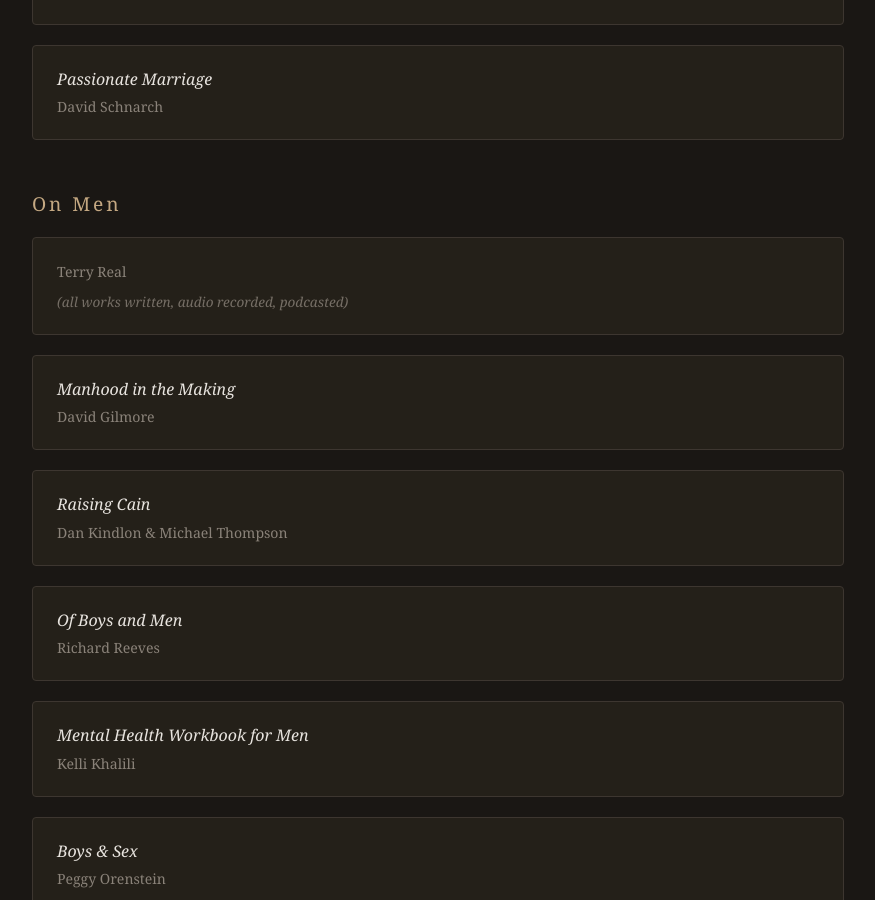
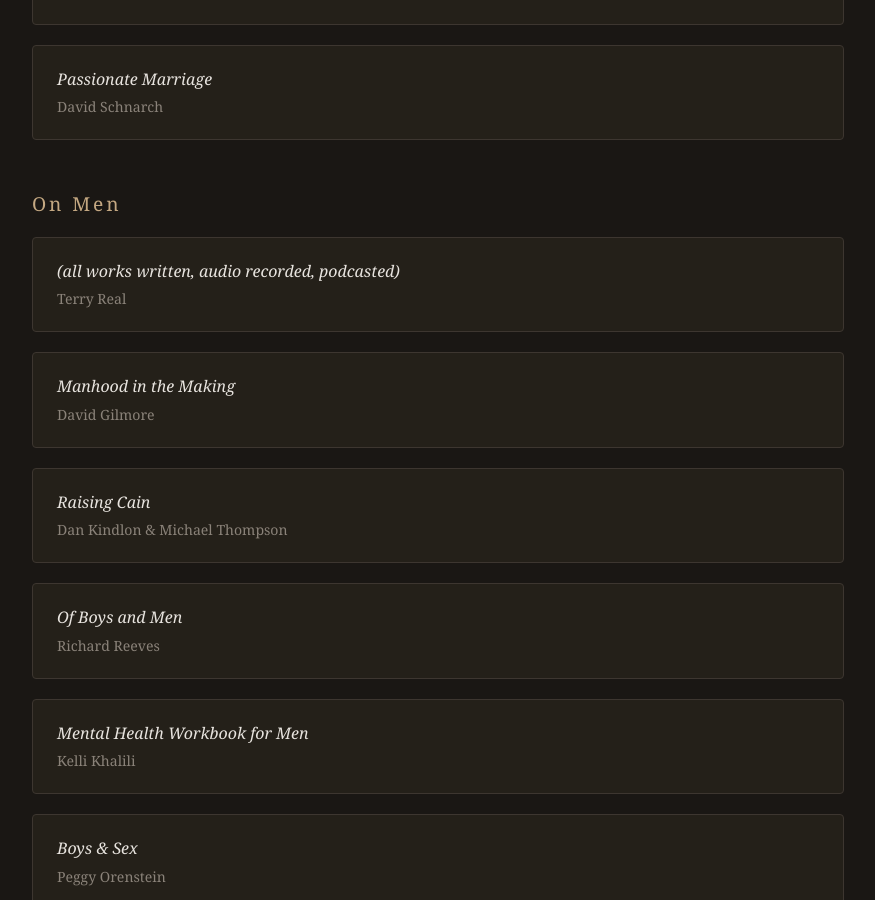
Before and after one commit to geosh5676/geosh5676.github.io, a Jekyll site: the page readings.html, which Jekyll copies as it is, in a window 1280 px wide and 900 px high, scrolled down 1451 px. Shown: the whole window, without its empty margins (214-1089 px from the left). Built offline with Jekyll 4.4.1, drawn with Linux system fonts in a browser that asks for light colours; some of the changed text lies outside the part shown.

Commit message:
Style parenthetical notes as book titles above author names for consistency
Co-Authored-By: Claude Opus 4.6 <noreply@anthropic.com>

```diff
--- a/readings.html
+++ b/readings.html
@@ -291,8 +291,8 @@
             <h3>On Men</h3>
 
             <div class="reading-card">
+                <div class="book-title">(all works written, audio recorded, podcasted)</div>
                 <div class="book-author">Terry Real</div>
-                <div class="book-note">(all works written, audio recorded, podcasted)</div>
             </div>
             <div class="reading-card">
                 <div class="book-title">Manhood in the Making</div>
@@ -457,12 +457,12 @@
             <h3>Somatic Healing</h3>
 
             <div class="reading-card">
+                <div class="book-title">(all works written, audio recorded, podcasted)</div>
                 <div class="book-author">Arielle Schwartz</div>
-                <div class="book-note">(all works written, audio recorded, podcasted)</div>
             </div>
             <div class="reading-card">
+                <div class="book-title">(all works written, audio recorded, podcasted)</div>
                 <div class="book-author">Deb Dana</div>
-                <div class="book-note">(all works written, audio recorded, podcasted)</div>
             </div>
             <div class="reading-card">
                 <div class="book-title">Trauma-Sensitive Yoga in Therapy</div>
@@ -478,8 +478,8 @@
                 <div class="book-author">Melody Beattie</div>
             </div>
             <div class="reading-card">
+                <div class="book-title">(all books)</div>
                 <div class="book-author">Oriah Mountain Dreamer</div>
-                <div class="book-note">(all books)</div>
             </div>
         </section>
 
```
